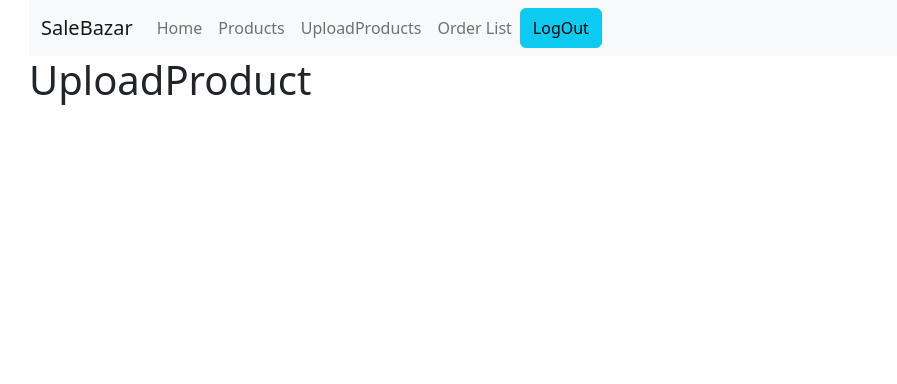
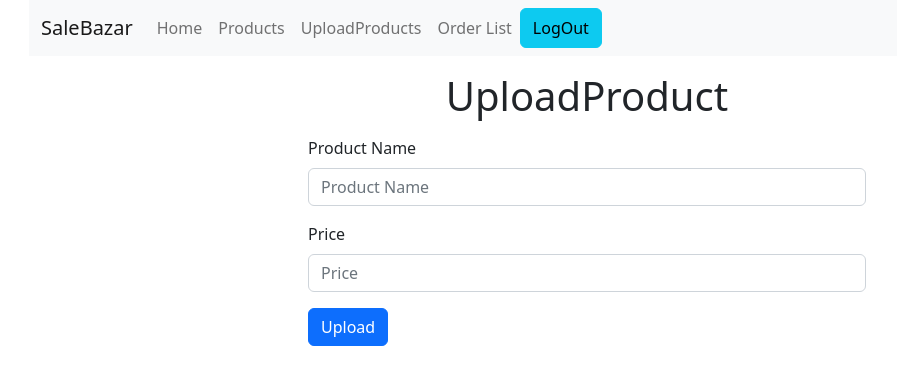
Before and after one commit to ahbab1995/SaleBazar, a React (Create React App) app: page /uploadproducts in a window 1280 px wide. Shown: the top 384 px of the page, without its empty margins (53-950 px from the left). Built offline with nearby package versions, Linux system fonts and the light colour scheme; no server answers; sample sign-in values are in the browser's storage.

Commit message:
Product Upload  successfully

```diff
--- a/src/components/UploadProduct/UploadProduct.js
+++ b/src/components/UploadProduct/UploadProduct.js
@@ -1,11 +1,54 @@
-import React from 'react'
+import React from "react";
+import { Button, Form } from "react-bootstrap";
 
 const UploadProduct = () => {
+
+  const handleUpload = (e) =>{
+    e.preventDefault();
+    const name = e.target.name.value
+     const price = e.target.price.value
+
+
+     const url = 'http://localhost:5000/uploadpd';
+
+     fetch(url, {
+      method: 'POST',
+      body: JSON.stringify({
+       name,price
+      }),
+      headers: {
+        'Content-type': 'application/json; charset=UTF-8',
+      },
+    })
+      .then((response) => response.json())
+      .then((data) => {
+        console.log(data)
+        e.target.reset();
+      });
+  }
+
   return (
-    <div>
-        <h1>UploadProduct</h1>
+    <div >
+      <h1 className="text-center my-3">UploadProduct</h1>
+      <div className="w-50 mx-auto">
+        <Form onSubmit={handleUpload}>
+          <Form.Group className="mb-3" controlId="formBasicEmail">
+            <Form.Label>Product Name</Form.Label>
+            <Form.Control type="text" name="name" placeholder="Product Name" />
+          </Form.Group>
+
+          <Form.Group className="mb-3" controlId="formBasicPassword">
+            <Form.Label>Price</Form.Label>
+            <Form.Control type="text" name="price" placeholder="Price" />
+          </Form.Group>
+
+          <Button variant="primary" type="submit">
+            Upload
+          </Button>
+        </Form>
+      </div>
     </div>
-  )
-}
+  );
+};
 
-export default UploadProduct
+export default UploadProduct;
```
